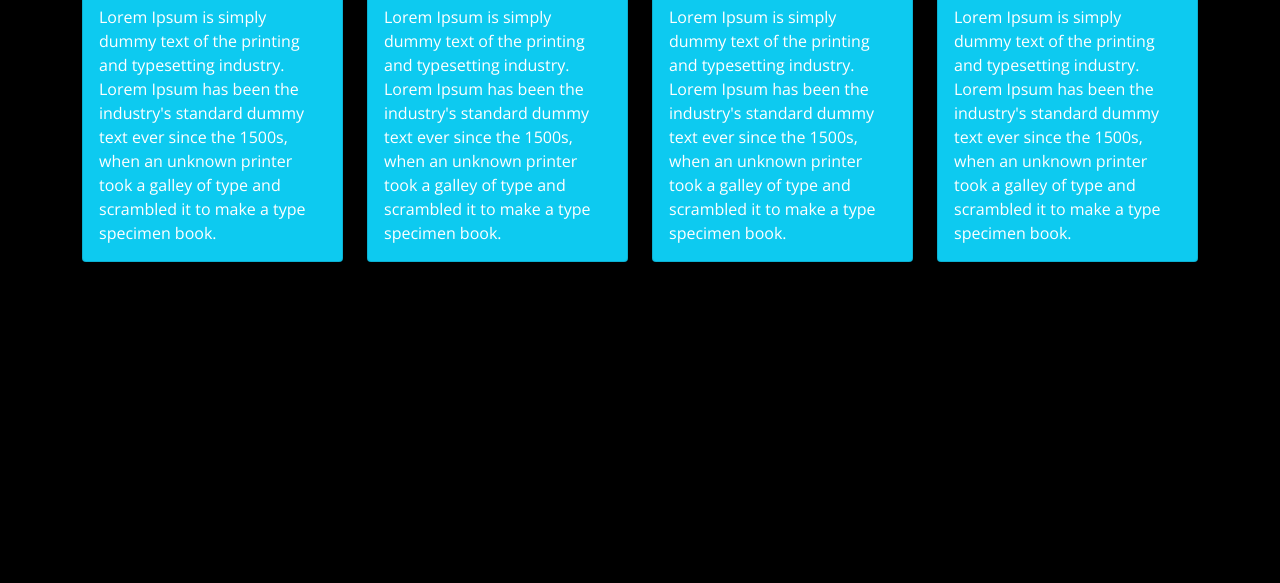
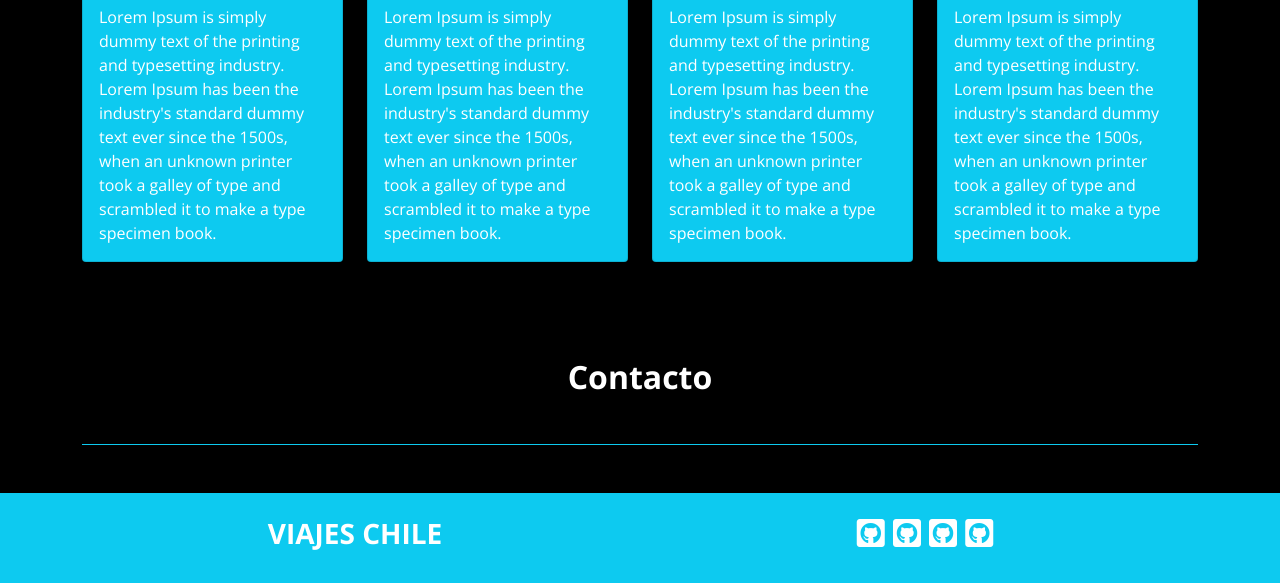
Before and after one commit to danielrubioc/desafio_viajes_chile, a plain HTML site: page index.html in a window 1280 px wide. Shown: the part 2090-2673 px from the top of the page. Before the commit the page ends 2352 px from the top, so only its background shows below. Drawn offline with nearby package versions, Linux system fonts and the light colour scheme.

Commit message:
added footer and contact section

```diff
--- a/assets/css/style.css
+++ b/assets/css/style.css
@@ -8,15 +8,24 @@ h1,h2,h3{
     font-weight: bold;
 }
 
+a{
+    text-decoration: none;
+}
+
 p{
     color: #ffffff;
 }
 
 .about h1,
-.featured h2 {
+.featured h2,
+.contact h2 {
     border-bottom: 1px solid #0dcaf0;
 }
 
 .featured .card .card-img-top {
     max-height: 200px;
 }
+
+footer h3{
+    text-transform: uppercase;
+}
--- a/index.html
+++ b/index.html
@@ -5,13 +5,18 @@
     <meta http-equiv="X-UA-Compatible" content="IE=edge">
     <meta name="viewport" content="width=device-width, initial-scale=1.0">
     <title>Viajes Chile</title>
+    <!-- Bootstrap V5.1.1 -->
     <link href="https://cdn.jsdelivr.net/npm/bootstrap@5.1.1/dist/css/bootstrap.min.css" rel="stylesheet" integrity="sha384-F3w7mX95PdgyTmZZMECAngseQB83DfGTowi0iMjiWaeVhAn4FJkqJByhZMI3AhiU" crossorigin="anonymous">
     <script src="https://cdn.jsdelivr.net/npm/bootstrap@5.1.1/dist/js/bootstrap.bundle.min.js" integrity="sha384-/bQdsTh/da6pkI1MST/rWKFNjaCP5gBSY4sEBT38Q/9RBh9AH40zEOg7Hlq2THRZ" crossorigin="anonymous"></script>
+    <!-- FontAwesome V5.1.13 -->
     <link href="https://cdnjs.cloudflare.com/ajax/libs/font-awesome/5.13.0/css/all.min.css" rel="stylesheet">
+    <!-- Normalize V5.1.13 -->
     <link rel="stylesheet" href="assets/css/normalize.css">
+    <!-- Fonts Open+Sans -->
     <link rel="preconnect" href="https://fonts.googleapis.com">
     <link rel="preconnect" href="https://fonts.gstatic.com" crossorigin>
     <link href="https://fonts.googleapis.com/css2?family=Open+Sans:wght@400;700&display=swap" rel="stylesheet">
+    <!-- style -->
     <link rel="stylesheet" href="assets/css/style.css">
 </head>
 <body>
@@ -56,12 +61,12 @@
                 </div>
             </div>
             <button class="carousel-control-prev" type="button" data-bs-target="#carouselExampleControls" data-bs-slide="prev">
-              <span class="carousel-control-prev-icon" aria-hidden="true"></span>
-              <span class="visually-hidden">Previous</span>
+                <span class="carousel-control-prev-icon" aria-hidden="true"></span>
+                <span class="visually-hidden">Previous</span>
             </button>
             <button class="carousel-control-next" type="button" data-bs-target="#carouselExampleControls" data-bs-slide="next">
-              <span class="carousel-control-next-icon" aria-hidden="true"></span>
-              <span class="visually-hidden">Next</span>
+                <span class="carousel-control-next-icon" aria-hidden="true"></span>
+                <span class="visually-hidden">Next</span>
             </button>
         </div>
     </header>
@@ -131,8 +136,38 @@
                 </div>
             </div>
         </section>
+        <section class="container contact mt-5">
+            <h2 class="text-center py-5 mb-5">Contacto</h2>
+            <div class="col-12">
 
+            </div>
+        </section>
     </main>
+    <footer class="bg-info py-4">
+        <div class="container">
+            <div class="row">
+                <div class="col-xs-12 col-lg-6 text-center">
+                    <h3>Viajes Chile</h3>
+                </div>
+                <div class="col-xs-12 col-lg-6  text-center">
+                    <div>
+                        <a href="" href="" class="me-1">
+                            <i class="text-white fa-2x fab fa-github-square"></i>
+                        </a>
+                        <a href="" href="" class="me-1">
+                            <i class="text-white fa-2x fab fa-github-square"></i>
+                        </a>
+                        <a href="" href="" class="me-1">
+                            <i class="text-white fa-2x fab fa-github-square"></i>
+                        </a>
+                        <a href="" href="">
+                            <i class="text-white fa-2x fab fa-github-square"></i>
+                        </a>
+                    </div>
+                </div>
+            </div>
+        </div>
+    </footer>
 
 
 
```
